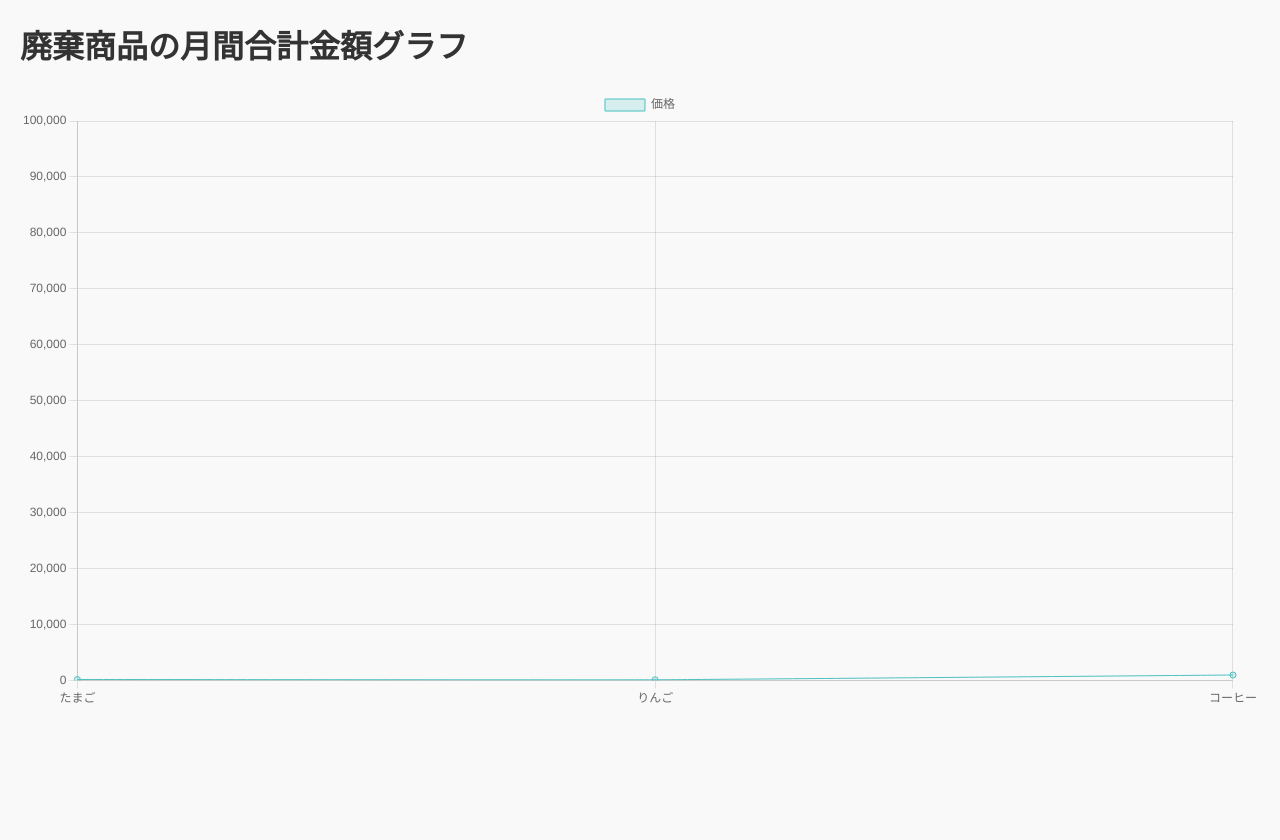
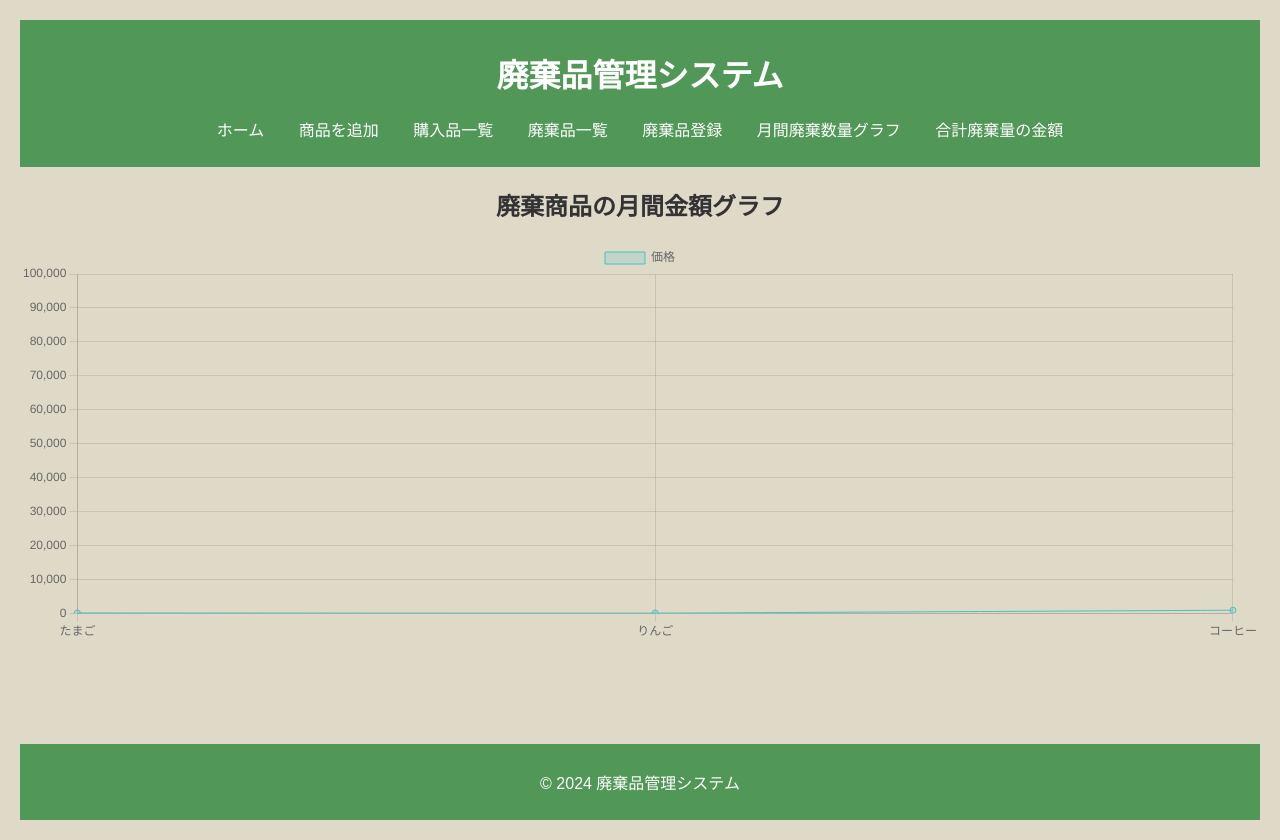
Before and after one commit to ceo7378/food-test73, a Flask app: page /total_graph in a window 1280 px wide. Before the commit the page ends 703 px from the top, so only its background shows below. Run offline with Flask 3, Linux system fonts and the light colour scheme; data comes from the database, SQL or seed files in the repository; both versions use the stored data as it was after the commit.

Commit message:
css追加

```diff
--- a/app.py
+++ b/app.py
@@ -1,13 +1,16 @@
 from flask import Flask, render_template, request, redirect, url_for, flash
 import sqlite3
 from datetime import datetime
+
 app = Flask(__name__)
 app.secret_key = 'your_secret_key'
+
 # データベース接続関数
 def get_db_connection():
     conn = sqlite3.connect('food_stock07.db')
     conn.row_factory = sqlite3.Row
     return conn
+
 # ホームページ
 @app.route('/')
 def index():
@@ -15,6 +18,7 @@ def index():
     stocks = conn.execute('SELECT * FROM stocks').fetchall()
     conn.close()
     return render_template('index.html', stocks=stocks)
+
 # 購入品一覧ページ
 @app.route('/items')
 def item_list():
@@ -22,29 +26,23 @@ def item_list():
     items = conn.execute('SELECT * FROM items').fetchall()
     conn.close()
     return render_template('item_list.html', items=items)
-# 在庫一覧ページ
-@app.route('/stocks')
-def stock_list():
-    conn = get_db_connection()
-    # items.price を追加して価格も取得
-    stocks = conn.execute('''
-        SELECT items.name, items.price, stocks.quantity, stocks.last_updated
-        FROM stocks
-        JOIN items ON stocks.item_id = items.id
-    ''').fetchall()
-    conn.close()
-    return render_template('stock_list.html', stocks=stocks)
+
 # 廃棄品一覧ページ
 @app.route('/discards')
 def discard_list():
     conn = get_db_connection()
     discards = conn.execute('''
-        SELECT items.name, discards.discard_date, discards.reason, discards.discarded_quantity
+        SELECT items.name, discards.discard_date, discards.reason, discards.discarded_quantity, items.price
         FROM discards
         JOIN items ON discards.item_id = items.id
     ''').fetchall()
+
+    # 合計金額を計算
+    total_price = sum(discard['discarded_quantity'] * discard['price'] for discard in discards)
+
     conn.close()
-    return render_template('discard_list.html', discards=discards)
+    return render_template('discard_list.html', discards=discards, total_price=total_price)
+
 # 廃棄品登録フォーム
 @app.route('/register_disposal', methods=['GET', 'POST'])
 def register_disposal():
@@ -53,6 +51,7 @@ def register_disposal():
         discarded_quantity = int(request.form['discarded_quantity'])
         reason = request.form['reason']
         discard_date = datetime.now().strftime('%Y-%m-%d')
+
         conn = get_db_connection()
         conn.execute('UPDATE stocks SET quantity = quantity - ? WHERE item_id = ?', (discarded_quantity, item_id))
         conn.execute('INSERT INTO discards (item_id, discard_date, reason, discarded_quantity) VALUES (?, ?, ?, ?)',
@@ -60,12 +59,15 @@ def register_disposal():
         conn.execute('DELETE FROM stocks WHERE item_id = ? AND quantity = 0', (item_id,))
         conn.commit()
         conn.close()
+
         flash('廃棄品が登録されました。')
         return redirect(url_for('discard_list'))
+
     conn = get_db_connection()
     items = conn.execute('SELECT * FROM items').fetchall()
     conn.close()
     return render_template('register_disposal.html', items=items)
+
 # 購入品追加フォーム
 @app.route('/add_item', methods=['GET', 'POST'])
 def add_item():
@@ -75,13 +77,17 @@ def add_item():
         price = float(request.form['price'])
         expiration_date = request.form['expiration_date']
         purchase_date = datetime.now().strftime('%Y-%m-%d')
+
         conn = get_db_connection()
         conn.execute('INSERT INTO items (name, quantity, purchase_date, price, expiration_date) VALUES (?, ?, ?, ?, ?)',
                      (name, quantity, purchase_date, price, expiration_date))
         conn.commit()
         conn.close()
+
         return redirect(url_for('item_list'))
+
     return render_template('add_item.html')
+
 # 合計金額をグラフで表示するページ
 @app.route('/total_graph')
 def total_graph():
@@ -90,7 +96,7 @@ def total_graph():
     conn.close()
     items_list = [{'name': item['name'], 'price': item['price']} for item in items]
     return render_template('total_graph.html', items=items_list)
-# 月間廃棄数量グラフページ
+
 # 月間廃棄数量グラフページ
 @app.route('/monthly_discards')
 def monthly_discards():
@@ -106,9 +112,12 @@ def monthly_discards():
     conn.close()
     months = [row['month'] for row in monthly_data]
     quantities = [row['total_quantity'] for row in monthly_data]
+
     # デバッグ用に出力
     print("Months:", months)
     print("Quantities:", quantities)
+
     return render_template('monthly_discards.html', months=months, quantities=quantities)
+
 if __name__ == '__main__':
     app.run(debug=True)
--- a/static/style.css
+++ b/static/style.css
@@ -1,25 +1,159 @@
+/* 全体のスタイル */
 body {
     font-family: Arial, sans-serif;
-    margin: 20px;
+    background-color: #dfdac8;
+    margin: 0;
+    padding: 20px;
+    color: #333;
+    display: flex;
+    flex-direction: column;
+    min-height: 100vh; /* ページ全体の高さを100%に設定 */
+}
+
+header {
+    background-color: #519757;
+    color: white;
+    padding: 10px 0;
+    text-align: center;
+}
+
+nav ul {
+    list-style-type: none;
+    padding: 0;
+}
+
+nav ul li {
+    display: inline;
+    margin: 0 15px;
+}
+
+nav ul li a {
+    color: white;
+    text-decoration: none;
+}
+
+footer {
+    text-align: center;
+    margin-top: auto; /* フッターをページの一番下に固定 */
+    padding: 10px 0;
+    background-color: #519757;
+    color: white;
+}
+
+/* ページコンテンツスタイル */
+.content {
+    max-width: 800px; /* コンテンツの最大幅を設定 */
+    margin: 0 auto; /* コンテンツを中央に配置 */
+    flex: 1; /* コンテンツを可能な限り伸ばす */
+}
+
+/* テーブルのスタイル */
+table {
+    width: 100%;
+    border-collapse: collapse;
+    margin: 20px 0;
+}
+
+table, th, td {
+    border: 1px solid #ddd;
+    max-width: 1000px; /* フォームの最大幅を設定 */
+    margin: 20px auto; /* フォームを中央に配置 */
+    padding: 20px;
+    border: 1px solid #ddd;
+    border-radius: 5px; /* 角を丸くする */
+    background-color: #f9f9f9; /* 背景色を設定 */
+}
+
+th, td {
+    padding: 12px;
+    text-align: center;
+}
+
+th {
+    background-color: #519757;
+    color: white;
+}
+
+tr:nth-child(even) {
     background-color: #f9f9f9;
 }
 
-h1 {
-    color: #333;
+
+
+.product-image {
+    width: 100px;
+    height: auto;
+    border-radius: 8px;
 }
 
-table {
-    width: 100%;
-    border-collapse: collapse;
-    margin-top: 20px;
+.product-form {
+    max-width: 400px; /* フォームの最大幅を設定 */
+    margin: 20px auto; /* フォームを中央に配置 */
+    padding: 20px;
+    border: 1px solid #ddd;
+    border-radius: 5px; /* 角を丸くする */
+    background-color: #f9f9f9; /* 背景色を設定 */
 }
 
-th, td {
-    padding: 10px;
-    border: 1px solid #ccc;
-    text-align: left;
+.form-group {
+    margin-bottom: 15px; /* 各入力項目の間隔を設定 */
 }
 
-th {
-    background-color: #f2f2f2;
+label {
+    display: block; /* ラベルをブロック要素として表示 */
+    margin-bottom: 5px; /* ラベルと入力項目の間隔を設定 */
 }
+
+input[type="text"],
+input[type="number"],
+input[type="file"],
+textarea {
+    width: 100%; /* 入力フィールドの幅を100%に設定 */
+    padding: 8px; /* 内側の余白を設定 */
+    border: 1px solid #ccc; /* 枠線の色を設定 */
+    border-radius: 4px; /* 角を丸くする */
+}
+
+button {
+    background-color: #519757; /* ボタンの背景色を設定 */
+    color: white; /* ボタンの文字色を設定 */
+    padding: 10px 15px; /* ボタンの内側の余白を設定 */
+    border: none; /* ボタンの枠線をなしに設定 */
+    border-radius: 4px; /* 角を丸くする */
+    cursor: pointer; /* カーソルをポインターに変更 */
+    margin-bottom: 5px;
+    margin-top: 5px;
+}
+
+button:hover {
+    background-color: #90de94; /* ホバー時の背景色を設定 */
+}
+
+/* タイトルを中央に配置 */
+h1, h2 {
+    text-align: center; /* タイトルを中央に配置 */
+    margin-top: 20px; /* タイトルの上部の余白を設定 */
+}
+
+.nav-black {
+    display: flex;           /* フレックスボックスを使用 */
+    justify-content: center; /* 水平方向に中央揃え */
+    margin: 20px 0;          /* ナビゲーションの上下に余白を追加 */
+}
+
+.nav-black ul {
+    display: flex;           /* リストを横並びに */
+    list-style: none;        /* リストのマーカーを非表示 */
+    padding: 0;              /* パディングをリセット */
+    margin: 0;               /* マージンをリセット */
+}
+
+.nav-black li {
+    margin: 0 15px;          /* 各リストアイテムの間に適度な余白を追加 */
+}
+
+.nav-black a {
+    text-decoration: none;   /* リンクの下線を消す */
+    color: black;            /* リンクの色を黒にする */
+    font-size: 16px;         /* 文字サイズを調整 */
+}
--- a/templates/base.html
+++ b/templates/base.html
@@ -10,13 +10,15 @@
     <header>
         <h1>廃棄品管理システム</h1>
         <nav>
-            <a href="/">ホーム</a> |
-            <a href="/add_item">商品を追加</a> |
-            <a href="/items">購入品一覧</a> |
-            <!-- <a href="/stocks">在庫一覧</a> | -->
-            <a href="/discards">廃棄品一覧</a> |
-            <a href="/register_disposal">廃棄品登録</a> |
-            <a href="/monthly_discards">月間廃棄数量グラフ</a> <!-- ここを修正 -->
+            <ul>
+                <li><a href="/">ホーム</a></li>
+                <li><a href="/add_item">商品を追加</a></li>
+                <li><a href="/items">購入品一覧</a> </li>
+                <li><a href="/discards">廃棄品一覧</a></li>
+                <li><a href="/register_disposal">廃棄品登録</a></li>
+                <li><a href="/monthly_discards">月間廃棄数量グラフ</a></li>
+                <li><a href="/total_graph">合計廃棄量の金額</a></li>
+            </ul>
         </nav>
     </header>
     <!-- ページごとの内容をここに挿入 -->
--- a/templates/discard_item.html
+++ b/templates/discard_item.html
@@ -8,7 +8,7 @@ discard_item.html
     <link rel="stylesheet" href="{{ url_for('static', filename='style.css') }}">
 </head>
 <body>
-    <h1>廃棄品リスト</h1>
+    <h2>廃棄品リスト</h2>
     <nav>
         <a href="/">ホーム</a>
         <a href="/discard_item">廃棄品登録</a>
--- a/templates/total_graph.html
+++ b/templates/total_graph.html
@@ -1,14 +1,13 @@
-<!DOCTYPE html>
-<html lang="ja">
-<head>
-    <meta charset="UTF-8">
-    <title>月間の合計廃棄量グラフ</title>
-    <link rel="stylesheet" href="{{ url_for('static', filename='style.css') }}">
+{% extends "base.html" %}
+
+{% block title %}月間の合計廃棄金額グラフ{% endblock %}
+
+{% block content %}
+    <h2>廃棄商品の月間金額グラフ</h2>
+    <canvas id="myChart" style="width: 100%; height: 400px;"></canvas>
+
     <script src="https://cdn.jsdelivr.net/npm/chart.js"></script>
-</head>
-<body>
-    <h1>廃棄商品の月間合計金額グラフ</h1>
-    <canvas id="myChart"></canvas>
+
     <script>
         // データが正しく渡されているか確認するためのコンソールログ
         console.log('Items:', {{ items|tojson }});
@@ -17,10 +16,10 @@
         var myChart = new Chart(ctx, {
             type: 'line', // グラフの種類を折れ線グラフに変更
             data: {
-                labels: {{ items|map(attribute='name')|list|tojson }},
+                labels: {{ items|map(attribute='name')|list|tojson }}, // 商品名をラベルとして使用
                 datasets: [{
                     label: '価格',
-                    data: {{ items|map(attribute='price')|list|tojson }},
+                    data: {{ items|map(attribute='price')|list|tojson }}, // 価格データ
                     backgroundColor: 'rgba(75, 192, 192, 0.2)',
                     borderColor: 'rgba(75, 192, 192, 1)',
                     borderWidth: 1,
@@ -39,5 +38,4 @@
             }
         });
     </script>
-</body>
-</html>
+{% endblock %}
```
Also changed, not shown: static/chart.js (+9 -0 lines), templates/discard_list.html (+8 -1 lines), templates/index.html (+11 -6 lines), food_stock07.db.
